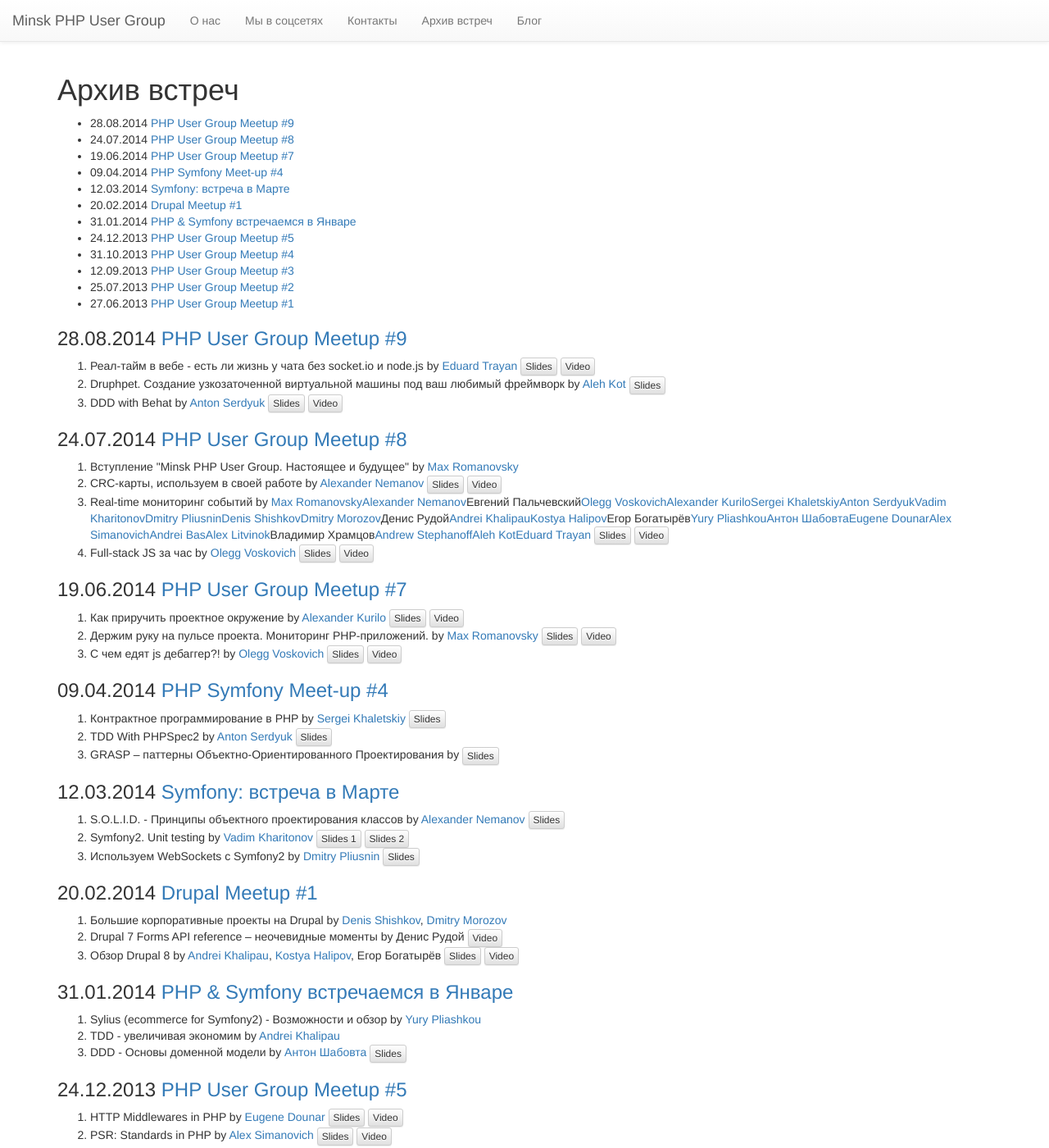
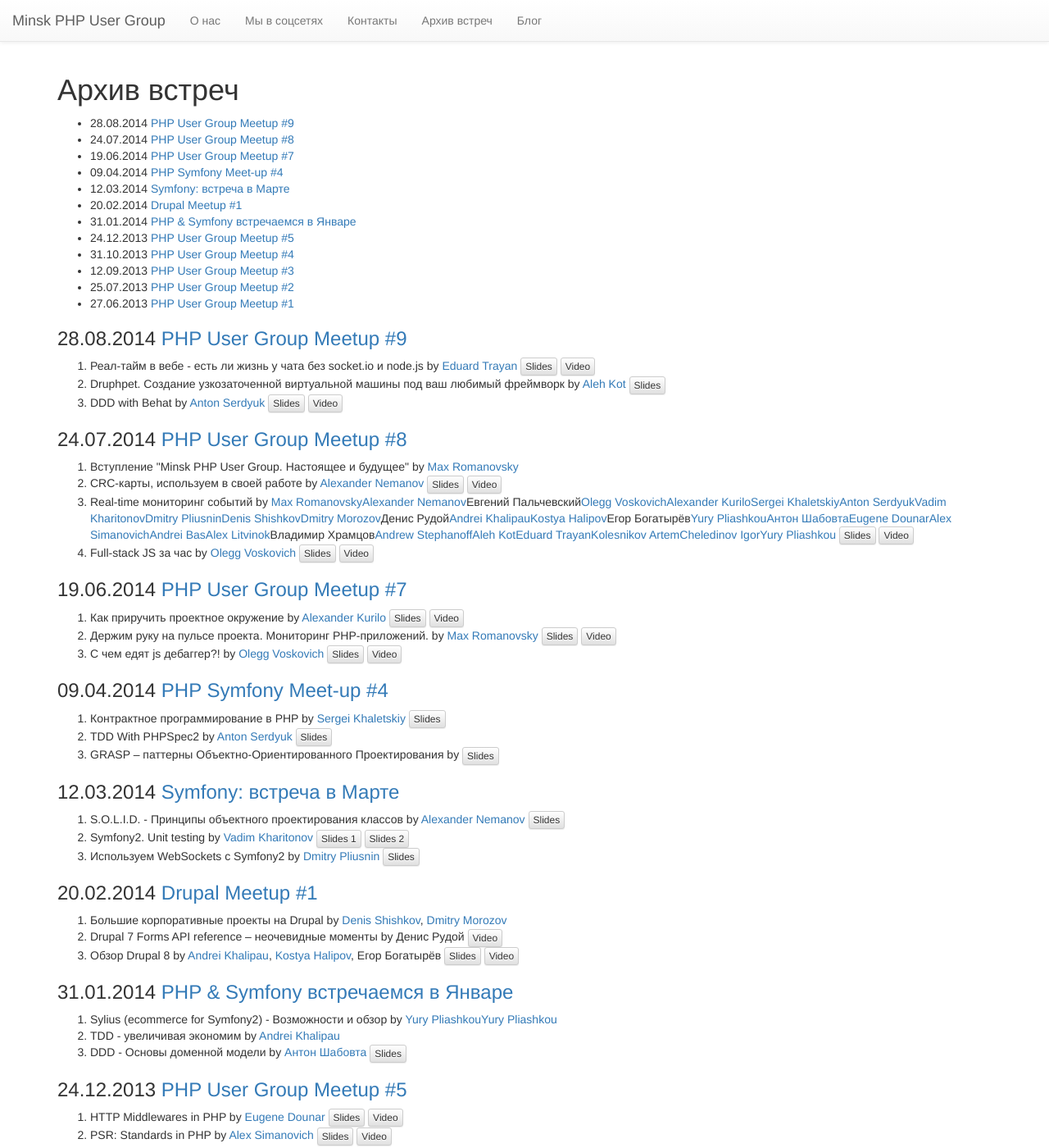
Before and after one commit to phpminsk/phpminsk.github.io, a Jekyll site: the page built from meetups.html, in a window 1280 px wide and 1400 px high. Shown: the whole window at 82% size. Built offline with Jekyll 4.4.1, drawn with Linux system fonts in a browser that asks for light colours; nearby versions of some CDN libraries.

Commit message:
Add speakers of #11 meetup.

```diff
--- a/_data/speakers.yml
+++ b/_data/speakers.yml
@@ -68,3 +68,12 @@
 
 - name: Eduard Trayan
   facebook: trayan.eduard
+
+- name: Kolesnikov Artem
+  facebook: tyomo4ka
+
+- name: Cheledinov Igor
+  facebook: cheledinov
+
+- name: Yury Pliashkou
+  facebook: pliashkou
```
